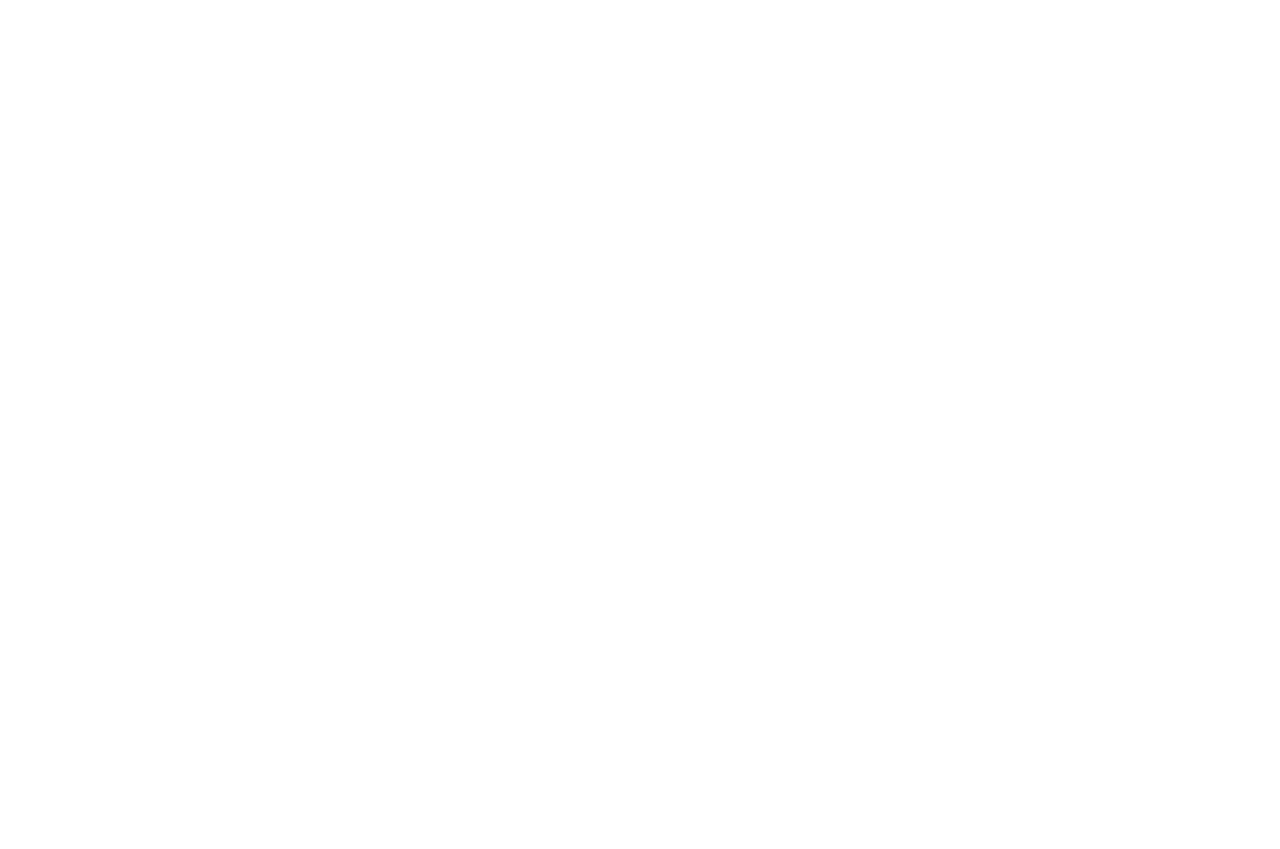
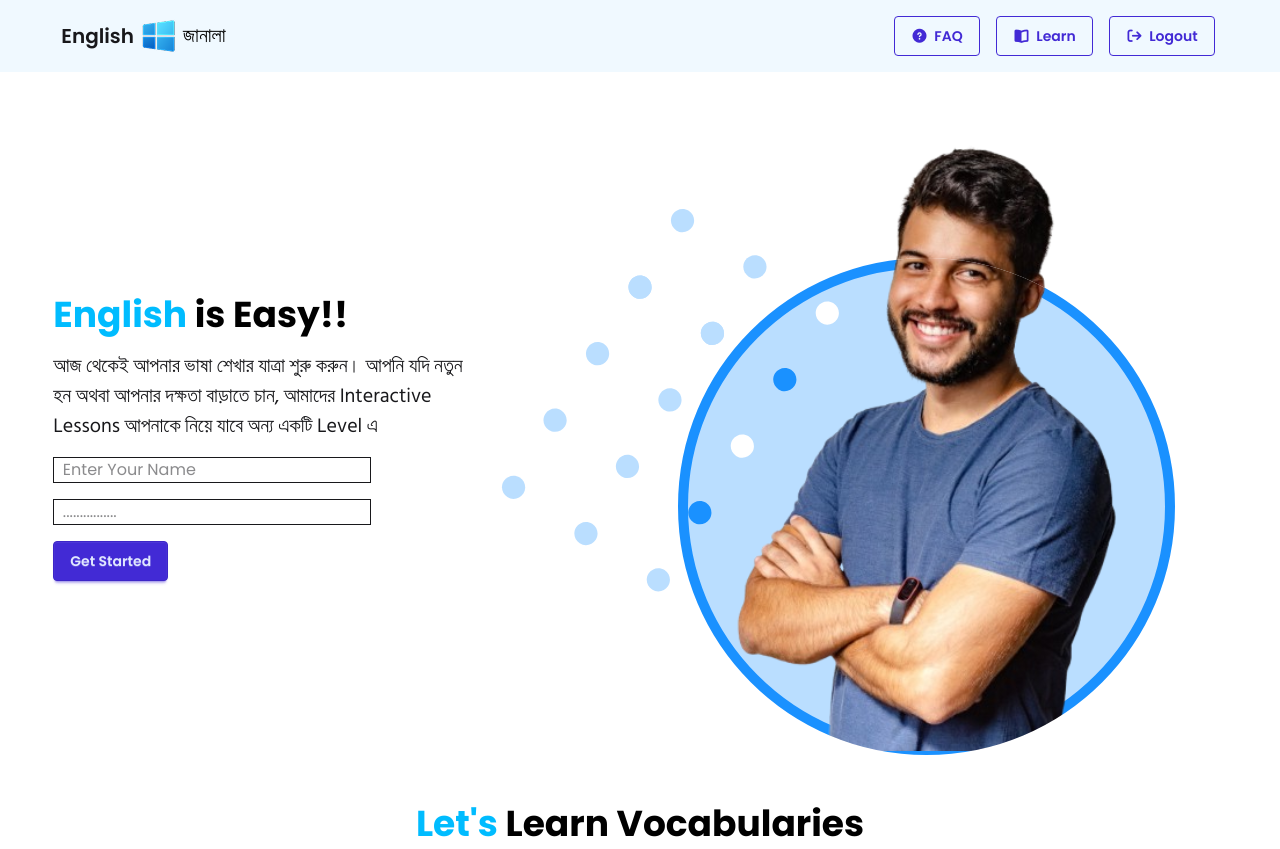
Before and after one commit to shawon2911/English-Janala, a plain HTML site: page index.html in a window 1280 px wide. Before the commit the page ends 800 px from the top, so only its background shows below. Drawn offline with nearby package versions, Linux system fonts and the light colour scheme.

Commit message:
header and banner part completed

```diff
--- a/index.html
+++ b/index.html
@@ -12,12 +12,14 @@
      <link rel="preconnect" href="https://fonts.googleapis.com">
     <link rel="preconnect" href="https://fonts.gstatic.com" crossorigin>
     <link href="https://fonts.googleapis.com/css2?family=Hind+Siliguri:wght@300;400;500;600;700&family=Poppins:ital,wght@0,100;0,200;0,300;0,400;0,500;0,600;0,700;0,800;0,900;1,100;1,200;1,300;1,400;1,500;1,600;1,700;1,800;1,900&display=swap" rel="stylesheet">
+    <!-- font awesome -->
+     <link rel="stylesheet" href="https://cdnjs.cloudflare.com/ajax/libs/font-awesome/7.0.1/css/all.min.css" integrity="sha512-2SwdPD6INVrV/lHTZbO2nodKhrnDdJK9/kg2XD1r9uGqPo1cUbujc+IYdlYdEErWNu69gVcYgdxlmVmzTWnetw==" crossorigin="anonymous" referrerpolicy="no-referrer" />
     <!-- internal css -->
      <style>
         *{
             font-family: "Poppins", sans-serif;
         }
-        font-banla{
+        .font-bangla{
             font-family: "Hind Siliguri", sans-serif;
         }
      </style>
@@ -25,5 +27,66 @@
 </head>
 <body>
 
+    <!-- header part start -->
+     <header class="bg-sky-50">
+            <div class="navbar  md:max-w-11/12 mx-auto ">
+                <div class="navbar-start ">
+                    <div class="dropdown">
+                    <div tabindex="0" role="button" class="btn btn-ghost lg:hidden">
+                        <svg xmlns="http://www.w3.org/2000/svg" class="h-5 w-5" fill="none" viewBox="0 0 24 24" stroke="currentColor"> <path stroke-linecap="round" stroke-linejoin="round" stroke-width="2" d="M4 6h16M4 12h8m-8 6h16" /> </svg>
+                    </div>
+                    <ul
+                        tabindex="-1"
+                        class="menu menu-sm dropdown-content bg-base-100 rounded-box z-1 mt-3 w-52 p-2 shadow">
+                        <li><a>FAQ</a></li>
+                        <li><a>Learn</a></li>
+                        <li><a>Logout</a></li>
+                    </ul>
+                    </div>
+                    <a class="flex  items-center space-x-1 ">
+                        <span class="font-semibold text-[20px] text-[#18181B]">English</span>
+                        <img src="assets/logo.png" alt="">
+                        <span class="font-bangla text-[20px] text-[#000000]">জানালা</span>
+                    </a>
+                </div>
+                <div class="navbar-end hidden lg:flex">
+                    <ul class="menu menu-horizontal px-1 space-x-4">
+                        <li><a class="btn btn-outline btn-primary"><i class="fa-solid fa-circle-question"></i>FAQ</a></li>
+                        <li><a class="btn btn-outline btn-primary"><i class="fa-solid fa-book-open"></i>Learn</a></li>
+                        <li><a class="btn btn-outline btn-primary"><i class="fa-solid fa-arrow-right-from-bracket"></i>Logout</a></li>
+
+                    </ul>
+                </div>
+
+            </div>
+     </header>
+    <!-- header part end -->
+
+
+    <!-- banner part start -->
+     <section id="banner" class="max-w-11/12 mx-auto flex flex-col-reverse gap-6 md:flex-row md:justify-between md:items-center">
+        <div class="banner-content flex-1 max-w-[640px] space-y-4 text-center md:text-left">
+            <h2 class="text-4xl font-bold text-black"><span class="text-4xl font-bold text-sky-400">English</span> is Easy!!</h2>
+            <p class="font-bangla text-[20px]">আজ থেকেই আপনার ভাষা শেখার যাত্রা শুরু করুন। আপনি যদি নতুন হন অথবা আপনার দক্ষতা বাড়াতে চান, আমাদের Interactive Lessons আপনাকে নিয়ে যাবে অন্য একটি Level এ</p>
+            <form action="" class="space-y-4">
+                <input type="text" placeholder="  Enter Your Name"><br>
+                <input type="password" placeholder="  ................"><br>
+                <button class="btn btn-primary">Get Started</button>
+            </form>
+        </div>
+        <div class="banner-img">
+            <img src="assets/hero-student.png" alt="" >
+        </div>
+     </section>
+    <!-- banner part end -->
+
+
+
+    <!-- vocabularies part start -->
+     <section>
+        <h2 class="text-4xl font-bold text-black text-center"><span class="text-4xl font-bold text-sky-400">Let's</span> Learn Vocabularies</h2>
+        <div id="level-container"></div>
+     </section>
+    <!-- vocabularies part end -->
 </body>
 </html>
```
